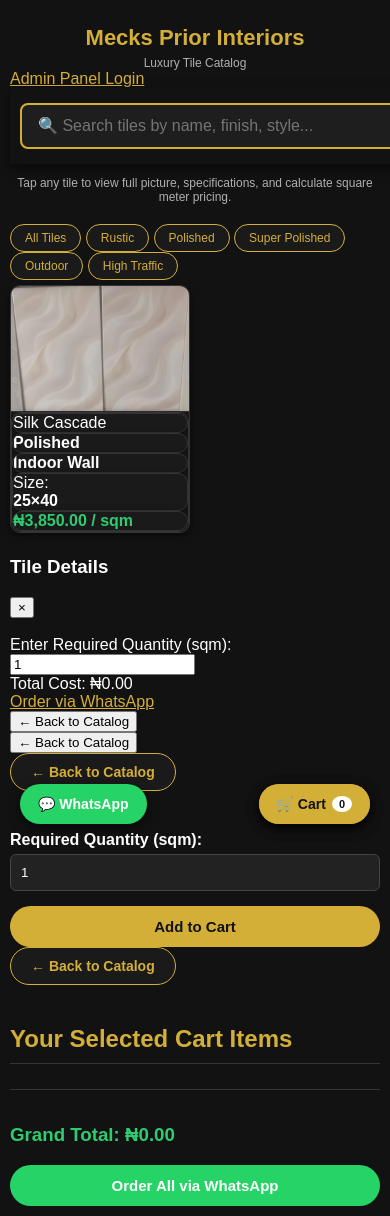
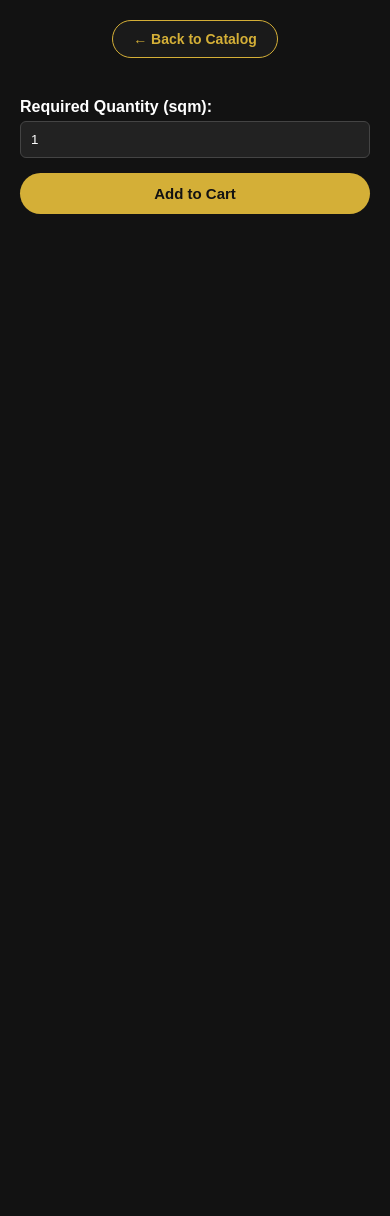
Before and after one commit to Emeka17/mprior, a Flask app: page / in a window 390 px wide; the page is wider, and only the part inside the window is pictured. After the commit the page ends 214 px from the top of that part, so only its background shows below. Run offline with Flask 3, Linux system fonts and the light colour scheme; data comes from the database, SQL or seed files in the repository.

Commit message:
Fix detail modal layout for full screen mobile view

```diff
--- a/templates/index.html
+++ b/templates/index.html
@@ -50,6 +50,45 @@
 
 
 
+
+
+<style id="mecks-mobile-detail-fix">
+  /* PROPER FULL MOBILE OVERLAY FOR TILE DETAILS */
+  .detail-container, .product-detail-modal, #detail-view, .modal, .popup-detail {
+    position: fixed !important;
+    top: 0 !important;
+    left: 0 !important;
+    width: 100vw !important;
+    height: 100vh !important;
+    background: #121212 !important;
+    z-index: 999999 !important;
+    overflow-y: auto !important;
+    padding: 20px !important;
+    box-sizing: border-box !important;
+    display: flex !important;
+    flex-direction: column !important;
+    align-items: center !important;
+  }
+
+  /* Make detail elements look neat and spacious on mobile */
+  .detail-container img, .product-detail-modal img, #detail-view img {
+    width: 100% !important;
+    max-width: 400px !important;
+    height: 250px !important;
+    object-fit: cover !important;
+    border-radius: 8px !important;
+  }
+
+  .detail-container h2, .detail-container h3, .detail-container p, .detail-container span {
+    color: #ffffff !important;
+  }
+
+  .detail-container .price, .product-detail-modal .price {
+    color: #2ecc71 !important;
+    font-size: 18px !important;
+    font-weight: bold !important;
+  }
+</style>
 
 </head>
 <body>
```
